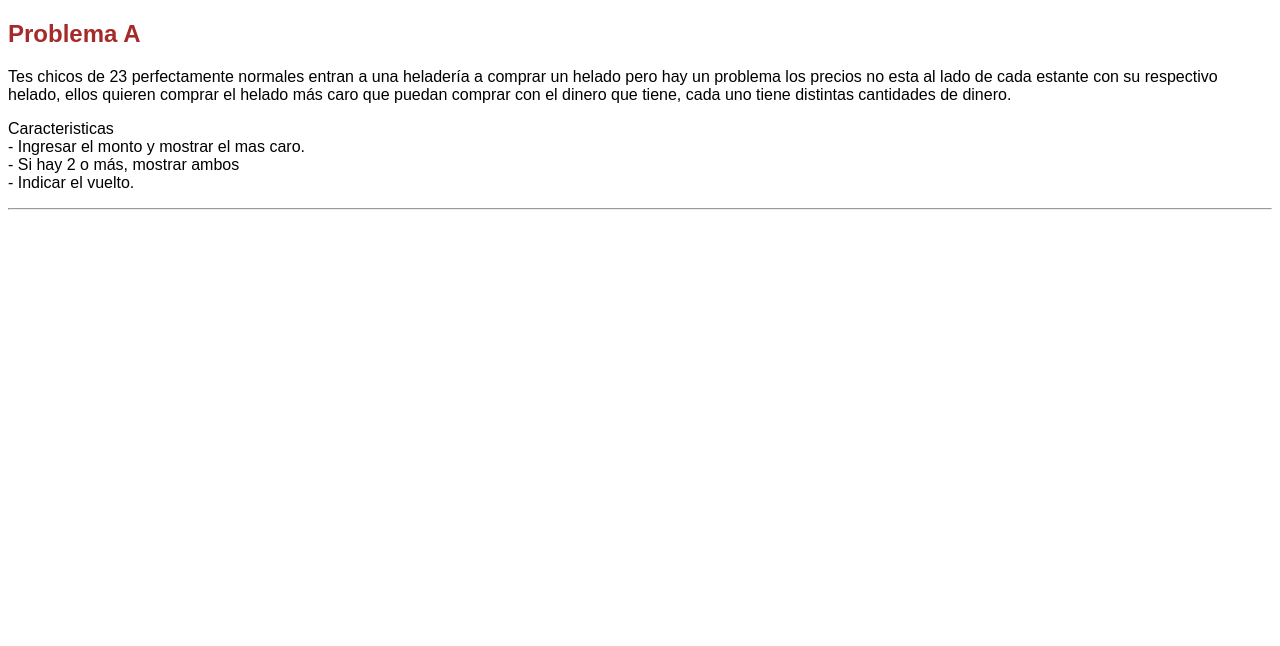
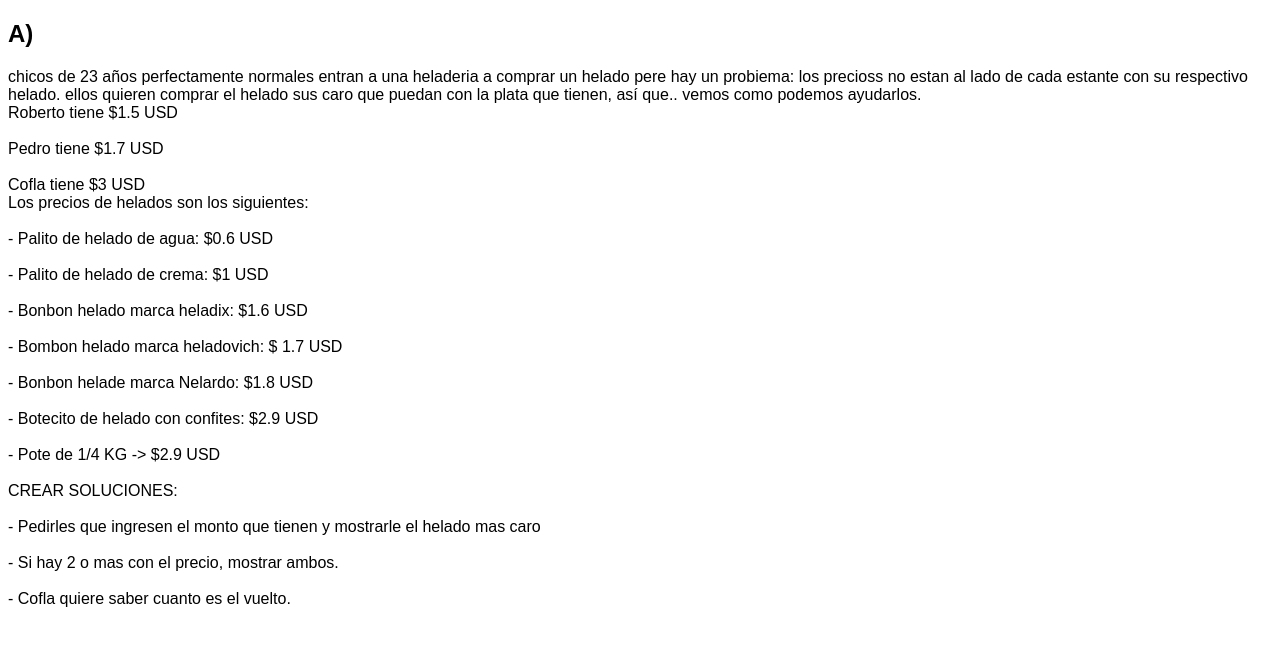
Before and after one commit to Monoverde888/sirnice.github.io, a plain HTML site: page index.html in a window 1280 px wide. Drawn offline with Linux system fonts and the light colour scheme.

Commit message:
Update index.html

```diff
--- a/index.html
+++ b/index.html
@@ -11,12 +11,35 @@
     <title>Historia de Cofla 1 </title>
 </head>
 <body>
-    <h2 style="color: brown;">Problema A</h2>
-    <p>Tes chicos de 23 perfectamente normales entran a una heladería a comprar un helado pero hay un problema los precios no esta al lado de cada estante con su respectivo helado, ellos quieren comprar el helado más caro que puedan comprar con el dinero que tiene, cada uno tiene distintas cantidades de dinero.</p>
-    <p>Caracteristicas <br> - Ingresar el monto y mostrar el mas caro. <br> -  Si hay 2 o más, mostrar ambos <br> - Indicar el vuelto.</p>
 
-    <hr>
+    <p><h2>A)</h2> chicos de 23 años perfectamente normales entran a una heladeria a comprar un helado pere hay un probiema: los precioss no estan al lado de cada estante con su respectivo helado. ellos quieren comprar el helado sus caro que puedan con la plata que tienen, así que.. vemos como podemos ayudarlos.
 
+        <br>Roberto tiene $1.5 USD <br>
+        <br>Pedro tiene $1.7 USD  <br>
+        <br>Cofla tiene $3 USD <br>
+
+        Los precios de helados son los siguientes: <br>
+
+        <br> - Palito de helado de agua: $0.6 USD  <br>
+
+        <br> - Palito de helado de crema: $1 USD <br>
+
+        <br> - Bonbon helado marca heladix: $1.6 USD <br>
+
+        <br> - Bombon helado marca heladovich: $ 1.7 USD <br>
+
+        <br> - Bonbon helade marca Nelardo: $1.8 USD <br>
+
+        <br> - Botecito de helado con confites: $2.9 USD <br>
+
+        <br> - Pote de 1/4 KG -> $2.9 USD <br>
+
+        <br>CREAR SOLUCIONES: <br>
+
+        <br> - Pedirles que ingresen el monto que tienen y mostrarle el helado mas caro <br>
+
+        <br> - Si hay 2 o mas con el precio, mostrar ambos.  <br>
+        <br> - Cofla quiere saber cuanto es el vuelto.</p> <br>
 
 
 </body>
```
